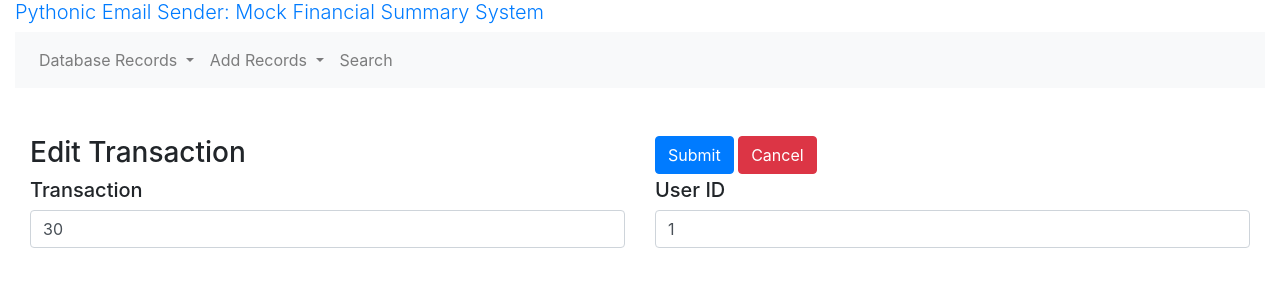
After one commit to ramg93/Pythonic-Email-Sender, a Flask app: page /edit_transaction/1 in a window 1280 px wide. The commit adds this page. Shown: the top 300 px of the page. Run offline with Flask 2, Linux system fonts and the light colour scheme; data comes from the database, SQL or seed files in the repository; both versions use the stored data as it was after the commit; some libraries are stand-ins or nearby versions.

Commit message:
Edit and Delete transactions

```diff
--- a/routes.py
+++ b/routes.py
@@ -73,7 +73,6 @@ def transactions():
     transactions = models.Transaction.query.all()
     return render_template('transactions.html', transactions=transactions)
 
-
 @app.route('/addtransaction', methods=['GET', 'POST'])
 def addtransaction():
     form = forms.AddTransactionForm()
@@ -90,46 +89,38 @@ def addtransaction():
         return redirect(url_for('transactions'))
     return render_template('addtransaction.html', form=form)
 
+@app.route('/edit_transaction/<int:transaction_id>', methods=['GET', 'POST'])
+def edit_transaction(transaction_id):
+    form = forms.AddTransactionForm()
+    transaction = models.Transaction.query.get(transaction_id)
+    print(transaction)
+    if transaction:
+        if form.validate_on_submit():
+            user = db.session.query(models.User).filter(models.User.id == form.user.data)[0]
+            transaction.transaction = form.transaction.data
+            transaction.user = user
+            transaction.user_id = user.id
 
-# @app.route('/edit_transaction/<int:transaction_id>', methods=['GET', 'POST'])
-# def edit_college(college_id):
-#     form = forms.AddCollegeForm()
-#     college = models.College.query.get(college_id)
-#     print(college)
-#     if college:
-#         if form.validate_on_submit():
-#             university = db.session.query(models.University).filter(models.University.name == form.university.data)[0]
-#             college.name = form.name.data
-#             college.acronym = form.acronym.data
-#             college.address = form. address.data
-#             college.location = form.location.data
-#             college.university = university
-#             college.university_id = university.id
+            db.session.commit()
+            flash('Transaction updated')
+            return redirect(url_for('transactions'))
+        form.transaction.data = transaction.transaction
+        form.user.data = transaction.user.id
+        return render_template('edittransaction.html', form=form, transaction_id=transaction_id)
+    flash(f'Transaction with id {transaction_id} does not exit')
+    return redirect(url_for('transaction'))
 
-#             db.session.commit()
-#             flash('College updated')
-#             return redirect(url_for('colleges'))
-#         form.name.data = college.name
-#         form.acronym.data = college.acronym
-#         form.university.data = college.university.name
-#         form.address.data = college.address
-#         form.location.data = college.location
-#         return render_template('edit/edit_college.html', form=form, college_id=college_id)
-#     flash(f'College with id {college_id} does not exit')
-#     return redirect(url_for('colleges'))
-
-
-# @app.route('/delete_transaction/<int:transaction_id>', methods=['GET', 'POST'])
-# def delete_college(college_id):
-#     form = forms.DeleteForm()
-#     college = models.College.query.get(college_id)
-#     if college:
-#         if form.validate_on_submit():
-#             if form.submit.data:
-#                 db.session.delete(college)
-#                 db.session.commit()
-#                 flash('College deleted')
-#             return redirect(url_for('colleges'))
-#         return render_template('delete/delete_college.html', form=form, college_id=college_id, acronym=college.acronym)
-#     flash(f'College with id {college_id} does not exit')
-#     return redirect(url_for('colleges'))
+@app.route('/delete_transaction/<int:transaction_id>', methods=['GET', 'POST'])
+def delete_transaction(transaction_id):
+    form = forms.DeleteForm()
+    transaction = models.Transaction.query.get(transaction_id)
+    if transaction:
+        if form.validate_on_submit():
+            if form.submit.data:
+                db.session.delete(transaction)
+                db.session.commit()
+                flash('Transaction deleted')
+            return redirect(url_for('transactions'))
+        return render_template('deletetransaction.html', form=form, transaction_id=transaction_id)
+    flash(f'Transaction with id {transaction_id} does not exit')
+    return redirect(url_for('transactions'))
--- /dev/null
+++ b/templates/edittransaction.html
@@ -0,0 +1,29 @@
+
+{% extends "base.html" %}
+
+{% block main %}
+<div class="container-fluid">
+  <form action="{{ url_for('edit_transaction', transaction_id=transaction_id) }}" method="post">
+    {{ form.csrf_token }}
+    <div class="row">
+      <div class="col">
+        <h3>Edit Transaction</h3>
+      </div>
+      <div class="col">
+        {{ form.submit(class="btn btn-primary") }}
+        <a href="{{ url_for('transactions') }}" class="btn btn-danger">Cancel</a>
+      </div>
+    </div>
+    <div class="row">
+        <div class="col">
+          <h5> Transaction </h5>
+          {{ form.transaction(class="form-control") }}
+        </div>
+        <div class="col">
+          <h5> User ID </h5>
+          {{ form.user(class="form-control") }}
+        </div>
+      </div>
+  </form>
+</div>
+{% endblock %}
--- a/templates/transactions.html
+++ b/templates/transactions.html
@@ -7,8 +7,8 @@
       <div class="card-body">
         <h3>{{ transaction.transaction }}: {{ transaction.user.id }}</h3>
         <p>Added on {{ transaction.created_at }}</p>
-        <a href="" class="btn btn-primary">Edit</a>
-        <a href="" class="btn btn-danger">Delete</a>
+        <a href="{{ url_for('edit_transaction', transaction_id=transaction.id) }}" class="btn btn-primary">Edit</a>
+        <a href="{{ url_for('delete_transaction', transaction_id=transaction.id) }}" class="btn btn-danger">Delete</a>
       </div>
     </div>
   {% endfor %}
```
Also changed, not shown: templates/deletetransaction.html (added, +20 -0 lines), esa.db, 1 other file.
